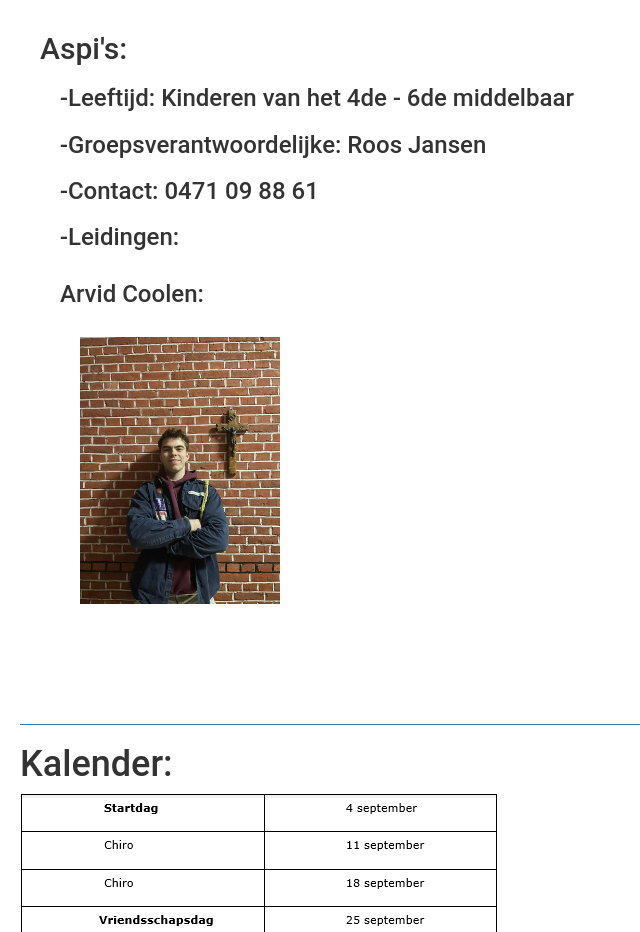
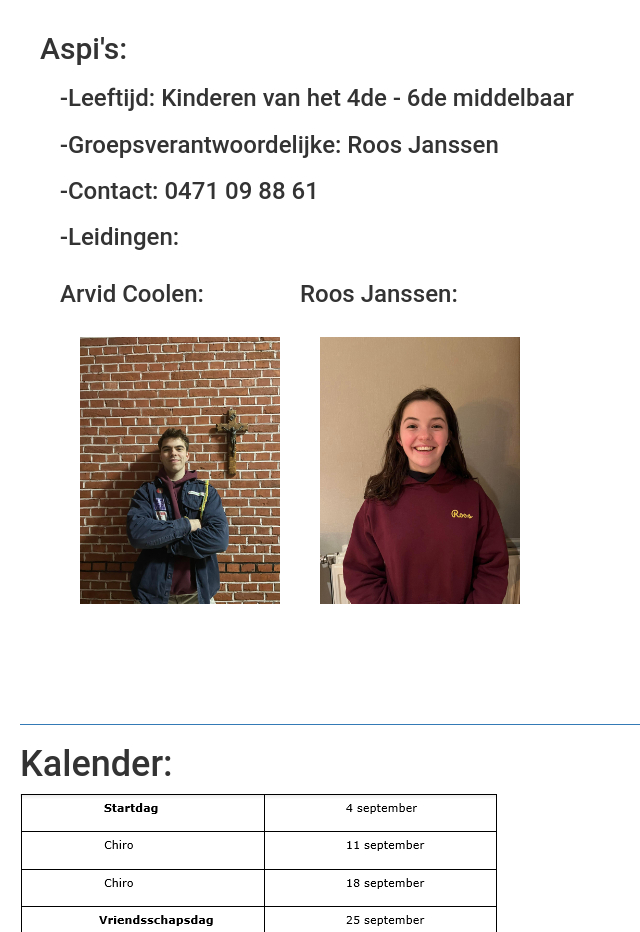
Before and after one commit to ChiroKerkhoven/ChiroKerkhoven.github.io, an Angular app: page / in a window 1280 px wide. Shown: the part 5140-6072 px from the top of the page, without its empty margins (0-640 px from the left). Built offline with nearby package versions, Linux system fonts and the light colour scheme.

Commit message:
roos added

```diff
--- a/src/app/app.component.html
+++ b/src/app/app.component.html
@@ -151,13 +151,17 @@
                 <h2>Aspi's:</h2>
                 <div class="groepContent">
                     <h3>-Leeftijd: Kinderen van het 4de - 6de middelbaar</h3>
-                    <h3>-Groepsverantwoordelijke: Roos Jansen</h3>
+                    <h3>-Groepsverantwoordelijke: Roos Janssen</h3>
                     <h3>-Contact: 0471 09 88 61</h3>
                     <h3>-Leidingen:</h3>
                     <div class="leidingen">
                         <div>
                             <h3>Arvid Coolen: </h3>
                             <img class="leidingFoto" src="../assets/images/arvid.jpg" alt="Lars Geysen">
+                        </div>
+                        <div>
+                            <h3>Roos Janssen: </h3>
+                            <img class="leidingFoto" src="../assets/images/roos.jpg" alt="Lars Geysen">
                         </div>
                     </div>
                 </div>
```
Also changed, not shown: src/assets/images/roos.jpg (added), 4 other files (tests, documents, lock files or other folders).
